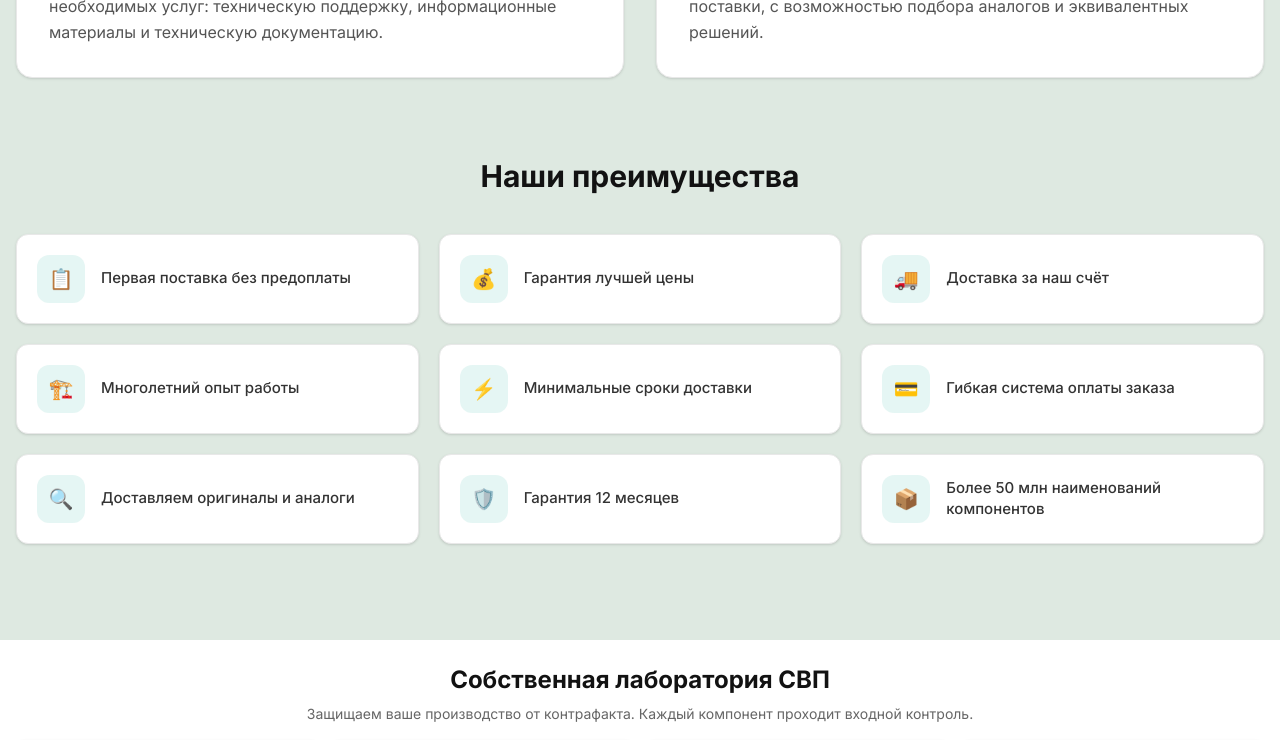
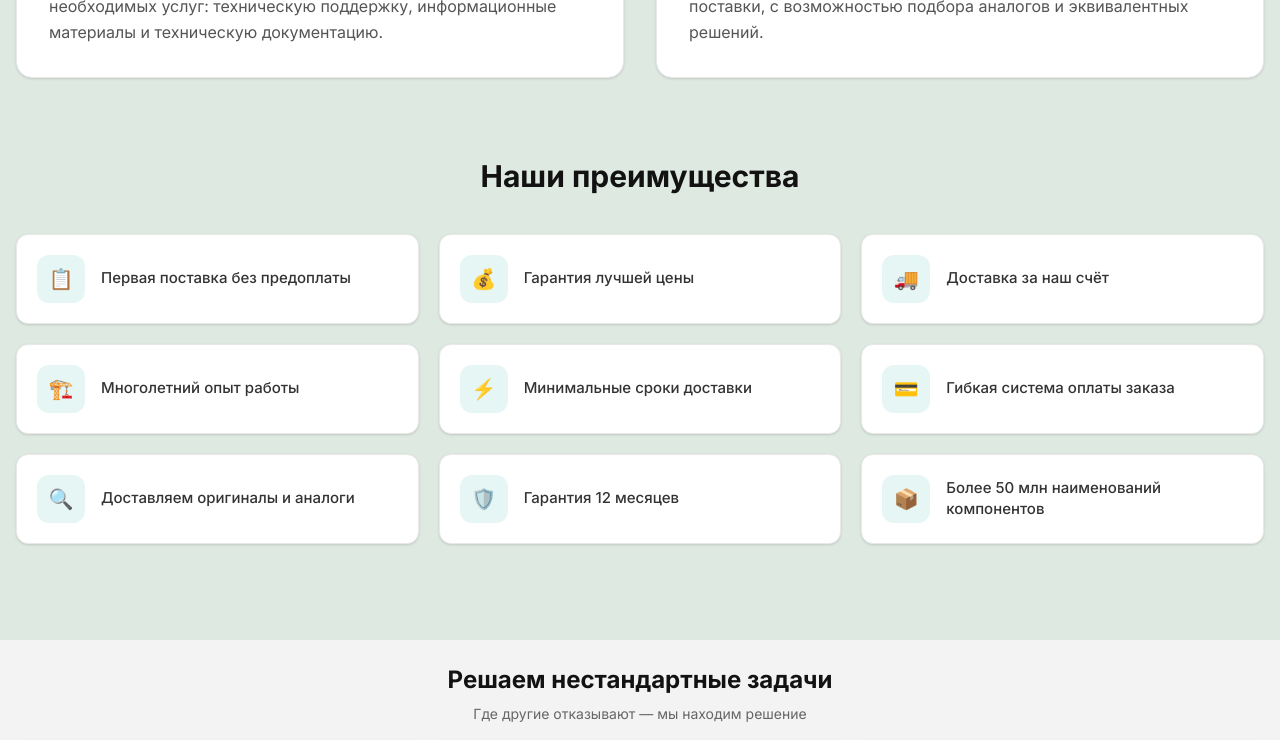
Before and after one commit to vois85-glitch/chip-b2b, a Next.js app: page / in a window 1280 px wide. Shown: the part 2000-2740 px from the top of the page. Built offline with nearby package versions, Linux system fonts and the light colour scheme; no server answers.

Commit message:
remove: QualityControl section from homepage

```diff
--- a/app/page.tsx
+++ b/app/page.tsx
@@ -3,7 +3,6 @@ import BrandsMarquee from '@/components/sections/BrandsMarquee';
 import ComponentSearch from '@/components/sections/ComponentSearch';
 import PopularCategories from '@/components/sections/PopularCategories';
 import AboutCompany from '@/components/sections/AboutCompany';
-import QualityControl from '@/components/sections/QualityControl';
 import HardCases from '@/components/sections/HardCases';
 import LogisticsDetails from '@/components/sections/LogisticsDetails';
 import BomUpload from '@/components/sections/BomUpload';
@@ -70,7 +69,6 @@ export default function Home() {
       <ComponentSearch />
       <PopularCategories />
       <AboutCompany />
-      <QualityControl />
       <HardCases />
       <LogisticsDetails />
       <BomUpload />
```
